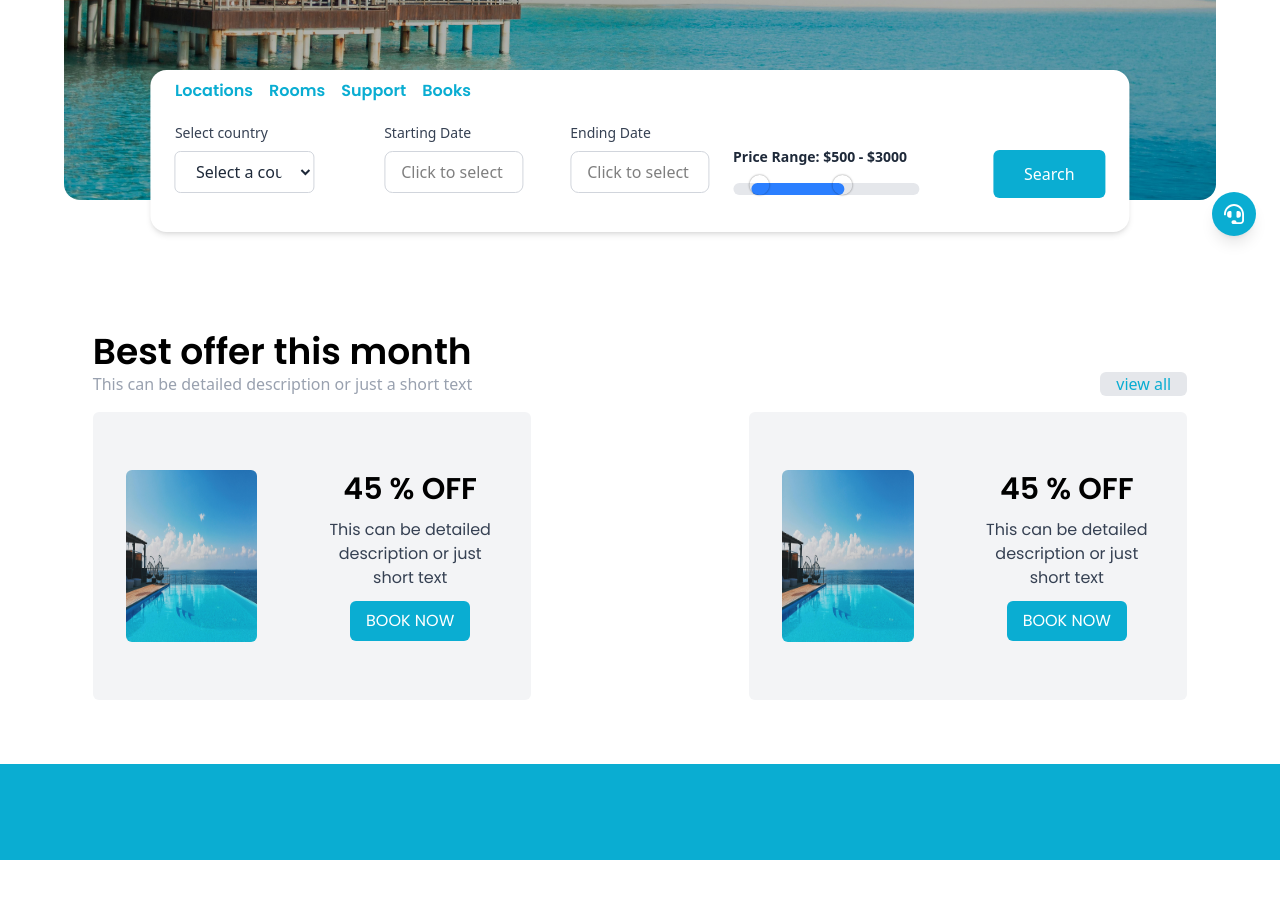
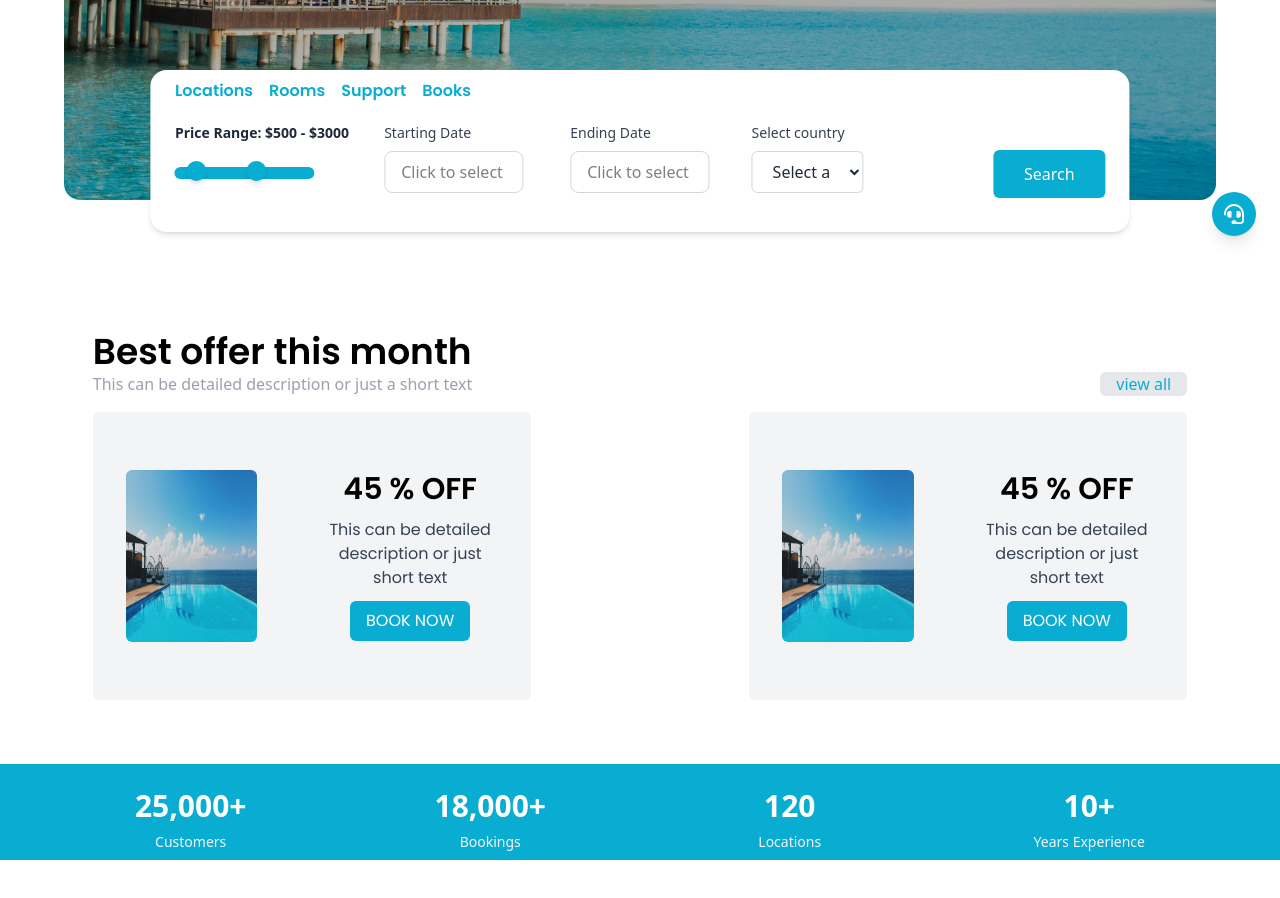
Before and after one commit to dani-dina/Hotel-Management-System-, a React (Vite) app in the folder frontend/: page / in a window 1280 px wide. Shown: the part 540-1438 px from the top of the page. Built offline with nearby package versions, Linux system fonts and the light colour scheme.

Commit message:
StatsSection.

```diff
--- a/frontend/package.json
+++ b/frontend/package.json
@@ -19,6 +19,7 @@
     "moment": "^2.30.1",
     "react": "^18.3.1",
     "react-big-calendar": "^1.18.0",
+    "react-countup": "^6.5.3",
     "react-datepicker": "^8.4.0",
     "react-dom": "^18.3.1",
     "react-icons": "^5.5.0",
--- a/frontend/src/components/CountrySelector.jsx
+++ b/frontend/src/components/CountrySelector.jsx
@@ -16,7 +16,7 @@ const CountrySelector = () => {
       >
         <option value="" disabled>Select a country</option>
           {countries.map((country) => (
-            <option key={country} value={country}>
+            <option key={country} value={country} className='border-0'>
               {country}
         </option>
           ))}
--- a/frontend/src/components/Jumbotron.jsx
+++ b/frontend/src/components/Jumbotron.jsx
@@ -4,7 +4,7 @@ import DatePickerComponent from './Calendar';
 import CountrySelect from './CountrySelector';
 import PriceRangeSelector from './SelectPrice';
 const Jumbotron = () => {
-
+  const center = `flex justify-center`;
   return (
     <section className='w-[95%] h-[90%] flex flex-col items-center justify-between'>
       <div className='w-full h-1/3'>
@@ -18,21 +18,22 @@ const Jumbotron = () => {
       </div>
       <div className='w-full h-3/4 flex items-center justify-around'>
         <div className='h-full w-1/5'>
-          <CountrySelect
-          />
+          <PriceRangeSelector />
         </div>
-        <div className='h-full w-1/5'>
+        <div className={`h-full w-1/5 ${center}`} >
           <DatePickerComponent
             title={'Starting Date'}
           />
         </div>
-        <div className='h-full w-1/5'>
+        <div className={`h-full w-1/5 ${center}`}>
           <DatePickerComponent
             title={'Ending Date'}
           />
         </div>
-        <div className='h-full w-1/5 '>
-          <PriceRangeSelector />
+        <div className={`h-full w-1/5 ${center} `}>
+         <div className='w-4/5  flex justify-center'>
+          <CountrySelect />
+         </div>
         </div>
         <div className='h-full w-1/5 flex items-center justify-end'>
           <Button
--- a/frontend/src/components/SelectPrice.jsx
+++ b/frontend/src/components/SelectPrice.jsx
@@ -5,7 +5,7 @@ const PriceRangeSelector = ({ min = 0, max = 5000, step = 50 }) => {
   const [maxVal, setMaxVal] = useState(3000);
   const range = useRef(null);
 
-  // Update range track width on change
+  // Update track fill width
   useEffect(() => {
     if (range.current) {
       const minPercent = ((minVal - min) / (max - min)) * 100;
@@ -16,14 +16,17 @@ const PriceRangeSelector = ({ min = 0, max = 5000, step = 50 }) => {
   }, [minVal, maxVal, min, max]);
 
   return (
-    <div className="w-full max-w-md mx-auto mt-6">
+    <div className="w-full max-w-md mx-auto ">
       <label className="block text-sm font-semibold text-gray-800 mb-4">
         Price Range: ${minVal} - ${maxVal}
       </label>
 
-      <div className="relative h-3 rounded-full bg-gray-200">
-        {/* Active range */}
-        <div ref={range} className="absolute h-full bg-blue-500 rounded-full" />
+      <div className="relative top-2 h-3 w-3/4  rounded-full bg-primary  ">
+        {/* Active track */}
+        <div
+          ref={range}
+          className="absolute h-full bg-primary rounded-full"
+        />
 
         {/* Left Thumb */}
         <input
@@ -32,47 +35,52 @@ const PriceRangeSelector = ({ min = 0, max = 5000, step = 50 }) => {
           max={max}
           step={step}
           value={minVal}
-          onChange={(e) => {
-            const value = Math.min(Number(e.target.value), maxVal - step);
-            setMinVal(value);
-          }}
-          className="absolute w-full h-3 appearance-none bg-transparent pointer-events-none"
+          onChange={(e) =>
+            setMinVal(Math.min(Number(e.target.value), maxVal - step))
+          }
+          className="absolute w-full h-3 appearance-none bg-transparent pointer-events-none
+            [&::-webkit-slider-thumb]:appearance-none
+            [&::-webkit-slider-thumb]:h-5
+            [&::-webkit-slider-thumb]:w-5
+            [&::-webkit-slider-thumb]:bg-primary
+            [&::-webkit-slider-thumb]:rounded-full
+            [&::-webkit-slider-thumb]:pointer-events-auto
+            [&::-webkit-slider-thumb]:shadow-md
+            [&::-webkit-slider-thumb]:-mt-1
+            [&::-moz-range-thumb]:h-5
+            [&::-moz-range-thumb]:w-5
+            [&::-moz-range-thumb]:bg-primary
+            [&::-moz-range-thumb]:rounded-full
+            [&::-moz-range-thumb]:pointer-events-auto"
           style={{ zIndex: minVal > max - 100 ? '5' : '10' }}
         />
+
+        {/* Right Thumb */}
         <input
           type="range"
           min={min}
           max={max}
           step={step}
           value={maxVal}
-          onChange={(e) => {
-            const value = Math.max(Number(e.target.value), minVal + step);
-            setMaxVal(value);
-          }}
-          className="absolute w-full h-3 appearance-none bg-transparent pointer-events-none"
+          onChange={(e) =>
+            setMaxVal(Math.max(Number(e.target.value), minVal + step))
+          }
+          className="absolute w-full h-3 appearance-none bg-transparent pointer-events-none
+            [&::-webkit-slider-thumb]:appearance-none
+            [&::-webkit-slider-thumb]:h-5
+            [&::-webkit-slider-thumb]:w-5
+            [&::-webkit-slider-thumb]:bg-primary
+            [&::-webkit-slider-thumb]:rounded-full
+            [&::-webkit-slider-thumb]:pointer-events-auto
+            [&::-webkit-slider-thumb]:shadow-md
+            [&::-webkit-slider-thumb]:-mt-1
+            [&::-moz-range-thumb]:h-5
+            [&::-moz-range-thumb]:w-5
+            [&::-moz-range-thumb]:bg-primary
+            [&::-moz-range-thumb]:rounded-full
+            [&::-moz-range-thumb]:pointer-events-auto"
         />
       </div>
-      <style>{`
-        input[type='range']::-webkit-slider-thumb {
-          appearance: none;
-          height: 20px;
-          width: 20px;
-          background-color: primary;
-          border-radius: 50%;
-          cursor: pointer;
-          pointer-events: auto;
-          box-shadow: 0 0 2px rgba(0, 0, 0, 0.5);
-          margin-top: -8.5px;
-        }
-        input[type='range']::-moz-range-thumb {
-          height: 20px;
-          width: 20px;
-          background-color: primary;
-          border-radius: 50%;
-          cursor: pointer;
-          pointer-events: auto;
-        }
-      `}</style>
     </div>
   );
 };
--- /dev/null
+++ b/frontend/src/components/StatsSection.jsx
@@ -0,0 +1,33 @@
+import CountUp from 'react-countup';
+
+const stats = [
+  { value: 25000, label: 'Customers', suffix: '+', duration: 2 },
+  { value: 18000, label: 'Bookings', suffix: '+', duration: 2 },
+  { value: 120, label: 'Locations', suffix: '', duration: 2 },
+  { value: 10, label: 'Years Experience', suffix: '+', duration: 2 },
+];
+
+const StatsSection = () => {
+  return (
+    <div className="w-full mx-auto h-full flex items-center justify-between  gap-4 flex-wrap">
+      {stats.map((stat, index) => (
+        <div
+          key={index}
+          className="w-full sm:w-[45%] md:w-[22%]  p-6 text-center"
+        >
+          <h1 className="text-3xl font-bold text-white mb-2">
+            <CountUp
+              end={stat.value}
+              duration={stat.duration}
+              separator=","
+              suffix={stat.suffix}
+            />
+          </h1>
+          <p className="text-gray-100 text-sm">{stat.label}</p>
+        </div>
+      ))}
+    </div>
+  );
+};
+
+export default StatsSection;
--- a/frontend/src/pages/Home.jsx
+++ b/frontend/src/pages/Home.jsx
@@ -4,6 +4,7 @@ import Rooms from '../components/Rooms';
 import SupportIcon from '../components/Support';
 import Button from '../components/Button';
 import banner from '../assets/b3.jpg';
+import StatsSection from '../components/StatsSection';
 
 const Home = () => {
   return (
@@ -60,7 +61,11 @@ const Home = () => {
           </div>
         </div>
       </section>
-      <div className='w-full h-24 bg-primary'></div>
+      <div className='w-full h-24 bg-primary flex items-center justify-center'>
+        <div className='w-[90%] h-full flex items-center justify-between'>
+        <StatsSection />
+        </div>
+      </div>
       <Rooms />
     </div>
   );
```
Also changed, not shown: 1 other file (tests, documents, lock files or other folders).
